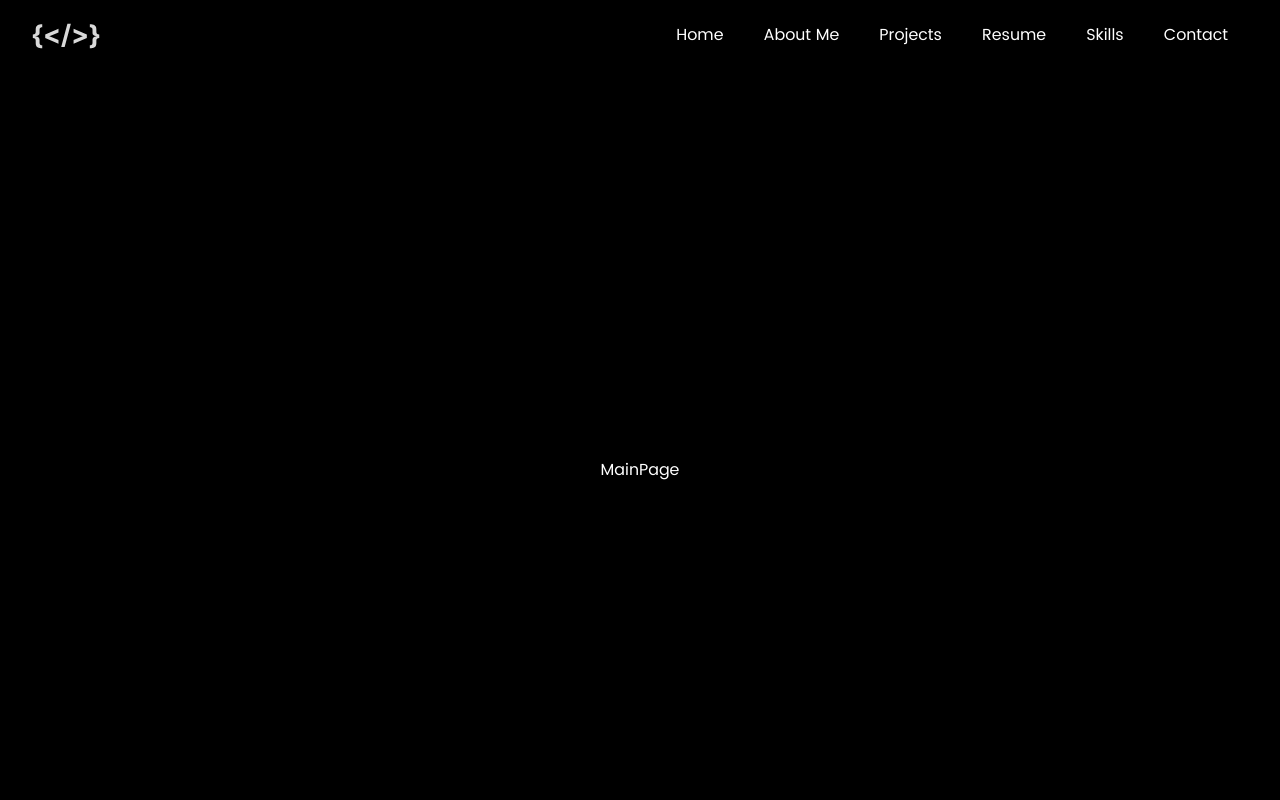
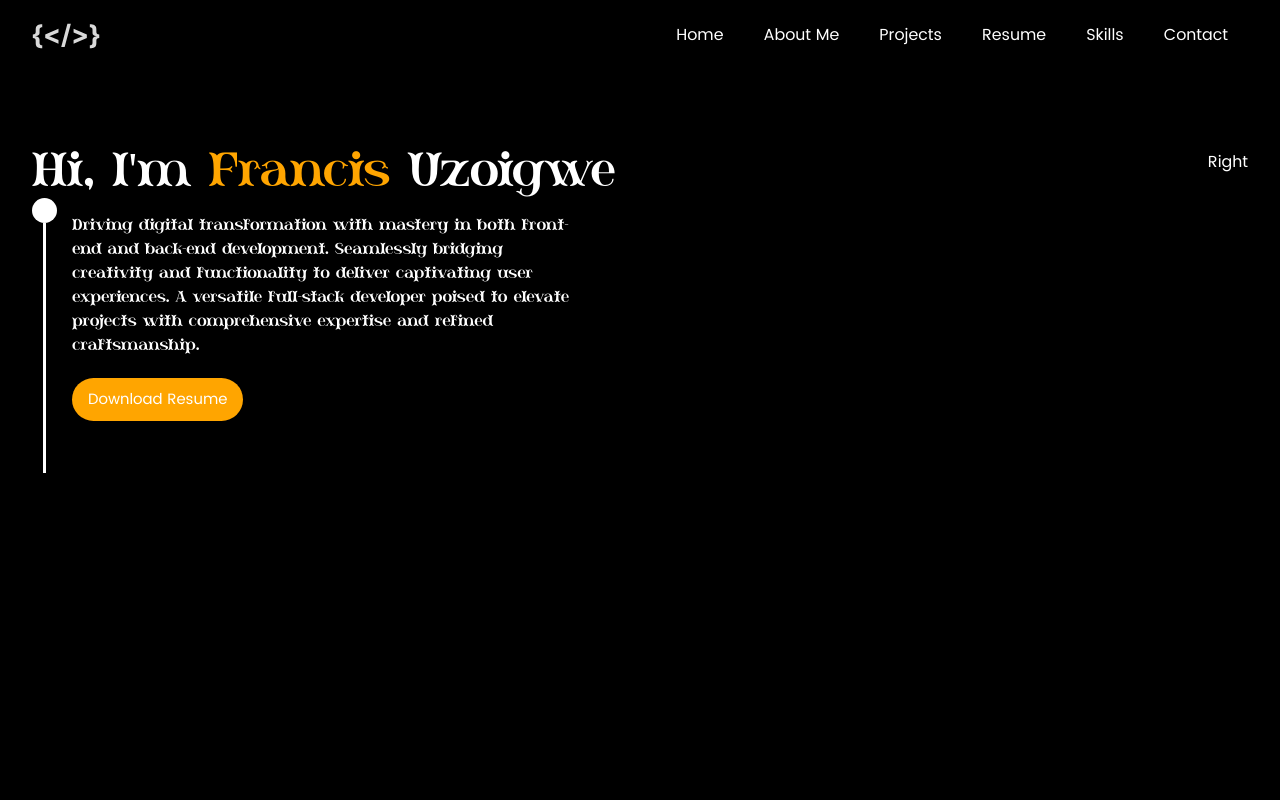
Before and after one commit to FrancisUzoigwe/Portfolio, a React (Vite) app: page / in a window 1280 px wide. Shown: the top 800 px of the page. Built offline with nearby package versions, Linux system fonts and the light colour scheme.

Commit message:
night changes

```diff
--- a/package.json
+++ b/package.json
@@ -12,6 +12,7 @@
   "dependencies": {
     "@reduxjs/toolkit": "^2.1.0",
     "@types/react-scroll": "^1.8.10",
+    "@types/react-type-animation": "^1.1.4",
     "framer-motion": "^10.18.0",
     "react": "^18.2.0",
     "react-awesome-reveal": "^4.2.7",
@@ -20,6 +21,7 @@
     "react-redux": "^9.1.0",
     "react-router-dom": "^6.22.0",
     "react-scroll": "^1.9.0",
+    "react-type-animation": "^3.2.0",
     "redux-persist": "^6.0.0"
   },
   "devDependencies": {
--- a/src/components/static/Header.tsx
+++ b/src/components/static/Header.tsx
@@ -14,12 +14,12 @@ const Header = () => {
   return (
     <>
       {toggle && <DropDown />}
-      <div className="w-full h-[70px] flex items-center justify-center">
-        <div className="w-full h-[70px] flex items-center justify-center fixed">
+      <div className="w-full h-[70px] relative flex items-center justify-center">
+        <div className="w-full h-[70px]  flex items-center justify-center fixed">
           <div
             className={`w-full  ${
               !main ? "bg-black text-white" : "bg-white text-black"
-            } transition  duration-300 h-[70px] flex items-center justify-center`}
+            }  h-[70px] flex items-center justify-center`}
           >
             <div className="w-[95%] flex items-center justify-between">
               <Link to="home" smooth={true} duration={1000}>
--- a/src/global/GlobalFile.tsx
+++ b/src/global/GlobalFile.tsx
@@ -7,7 +7,7 @@ import Skills from "../page/Skills";
 
 const GlobalFile = () => {
   return (
-    <div>
+    <div className="">
       <MainPage />
       <About />
       <Projects />
--- a/src/index.css
+++ b/src/index.css
@@ -20,12 +20,20 @@
   font-family: Zah;
 }
 
+@font-face {
+  font-family: Buba;
+  src: url(/public/fonts/Budaya-YzoBj.otf);
+}
+
+.Buba {
+  font-family: Buba;
+}
 ::-webkit-scrollbar {
   width: 2px;
 }
 
 :root {
-  font-family: main, Zah;
+  font-family: main, Zah, Buba;
   line-height: 1.5;
   font-weight: 400;
   margin: 0;
--- a/src/page/MainPage.tsx
+++ b/src/page/MainPage.tsx
@@ -1,14 +1,46 @@
 import { useSelector } from "react-redux";
-
 const MainPage = () => {
   const mode = useSelector((state: any) => state.mode);
   return (
     <>
       <div
         id="home"
-        className={`relative -z-10 w-full min-h-[100vh]  flex items-center justify-center ${mode? "text-black bg-white" : "text-white bg-black"} `}
+        className={`relative -z-10 w-full min-h-[100vh]  flex  justify-center ${
+          mode ? "text-black bg-white" : "text-white bg-black"
+        } `}
       >
-        MainPage
+        <div className="w-[95%] text-white flex max-md:flex-col justify-between  h-[450px] mt-20 ">
+          <div>
+            <div className="text-5xl font-[Buba] max-sm:text-center w-[630px] max-md:w-auto">
+              Hi, I'm {""}
+              <span className="text-[orange] ">Francis</span> Uzoigwe
+            </div>
+            <div className="flex relative w-[98%]">
+              <div className="flex flex-col items-center absolute">
+                <div className="w-[25px] h-[25px] rounded-full bg-white"></div>
+                <div className="bg-white h-[250px] w-[3px]"></div>
+              </div>
+              <div className="text-white  w-[500px] max-md:w-auto absolute left-10 max-md:top-8 top-4 max-md:text-center">
+                <div className="font-[Buba]">
+                  Driving digital transformation with mastery in both front-end
+                  and back-end development. Seamlessly bridging creativity and
+                  functionality to deliver captivating user experiences. A
+                  versatile full-stack developer poised to elevate projects with
+                  comprehensive expertise and refined craftsmanship.
+                </div>
+                  <button
+                    className="bg-[orange] text-[15px] px-4 py-[10px] rounded-full z-[900] hover:cursor-pointer  hover:translate-x-2 my-5"
+                    onClick={() => {
+                      alert("Please");
+                    }}
+                  >
+                    Download Resume
+                  </button>
+              </div>
+            </div>
+          </div>
+          <div>Right</div>
+        </div>
       </div>
     </>
   );
```
Also changed, not shown: public/fonts/Budaya-YzoBj.otf (added), 1 other file (tests, documents, lock files or other folders).
